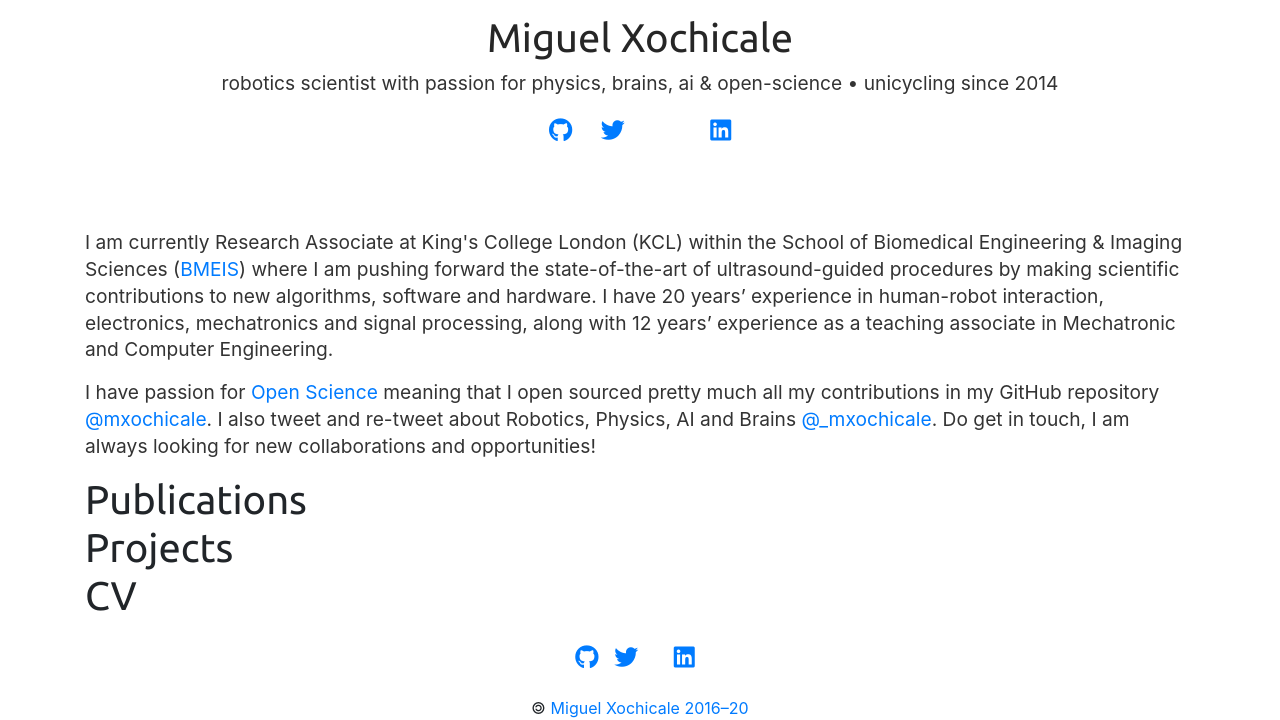
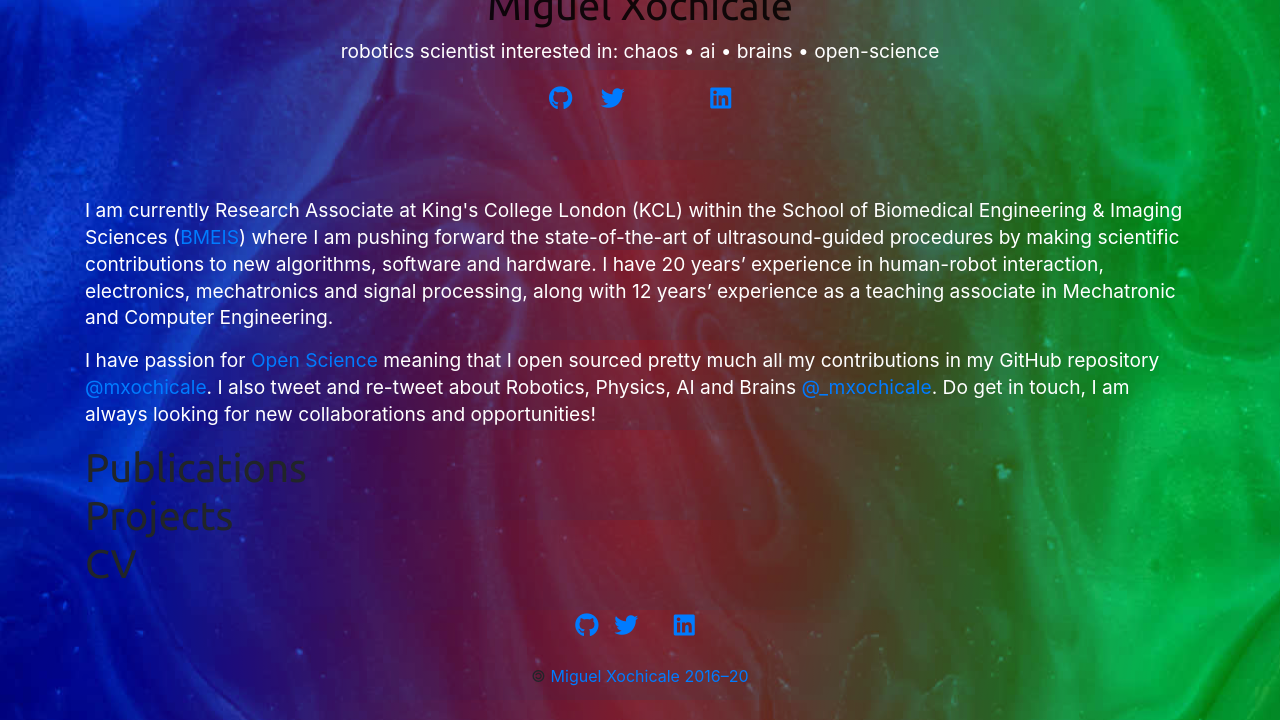
Before and after one commit to mxochicale/mxochicale.github.io, a Jekyll site: the page built from index.html, in a window 1280 px wide, cut to the strip 290-1010 px from the top of the page. Built offline with Jekyll 4.4.1, drawn with Linux system fonts in a browser that asks for light colours; nearby versions of some CDN libraries; comment, search, counter and statistics services are not loaded; a style sheet for code colours, icons or effects is not loaded.

Commit message:
adds background; adds colors and animation to it; changes font colour

```diff
--- a/css/style.css
+++ b/css/style.css
@@ -24,15 +24,36 @@ a:hover {
 
 html,
 body {
-  height: 100%;
-  background: #fff;
   font-family: 'Ubuntu', sans-serif;
+  height: 10%;
+  background:
+    radial-gradient(circle at 50% 0,
+        rgba(255,0,0,.5),
+        rgba(255,0,0,0) 80.71%),
+    radial-gradient(circle at 6.7% 75%,
+        rgba(0,0,255,.5),
+        rgba(0,0,255,0) 80.71%),
+    radial-gradient(circle at 93.3% 75%,
+        rgba(0,255,0,.5),
+        rgba(0,255,0,0) 80.71%) ,
+    url('../../images/background/photo-1550353127-b0da3aeaa0ca-quality25.jpeg') no-repeat center center;
+   	animation: gradient 5000s infinite;  /*ease ;*/
+   	/* url('https://images.unsplash.com/photo-1550353127-b0da3aeaa0ca') no-repeat center center; */
+    /* url("../../images/background/chasing-chimeras.jpg"); */
+    /* https://developer.mozilla.org/en-US/docs/Web/CSS/CSS_Images/Using_CSS_gradients */
+    /* https://onaircode.com/html-css-hero-image-background-examples/ */
+    /* https://codepen.io/P1N2O/pen/pyBNzX */
 }
 body {
   color: #333;
   text-align: left;
 }
 
+@keyframes gradient { /*Required. Percentage of the animation duration.*/
+	10% {
+		background-position: 0% 0%; /* The first value is the horizontal position and the second value is the vertical */
+	}
+}
 /*
  * Footer
  */
@@ -65,7 +86,7 @@ footer ul {
  */
   #header {
     text-align: center;
-    padding: 6em 0 4em 0;
+    padding: 4em 0 4em 0; /* top right bottom left */
   }
 
     #header h1 {
@@ -73,7 +94,7 @@ footer ul {
     }
 
     #header .avatar {
-      border-radius: 100%;
+      border-radius: 50%;
       display: inline-block;
       margin: 0 0 2em 0;
       padding: 0.5em;
@@ -156,7 +177,7 @@ h1 {
 p {
     font-size: 1.2em;
     line-height: 1.4em;
-    color: #333;
+    color: #fff;
 }
 
 ul.posts {
--- a/index.html
+++ b/index.html
@@ -8,7 +8,7 @@ title:
     <header id="header">
       <span class="avatar"><img src="/assets/images/avatar/mapx_april2016.jpg" alt="Miguel Xochicale" /></span>
        <h1>Miguel Xochicale</h1>
-        <p>robotics scientist with passion for physics, brains, ai & open-science • unicycling since 2014</p>
+        <p>robotics scientist interested in: chaos • ai • brains • open-science   </p>
 
       <ul class="icons">
         <li>
```
Also changed, not shown: images/background/photo-1550353127-b0da3aeaa0ca-quality25.jpeg (added), 1 other file.
